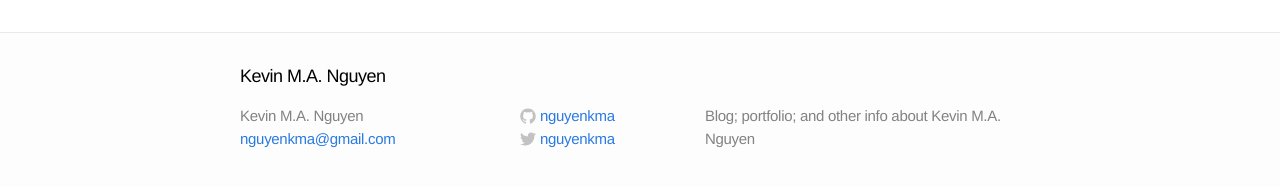
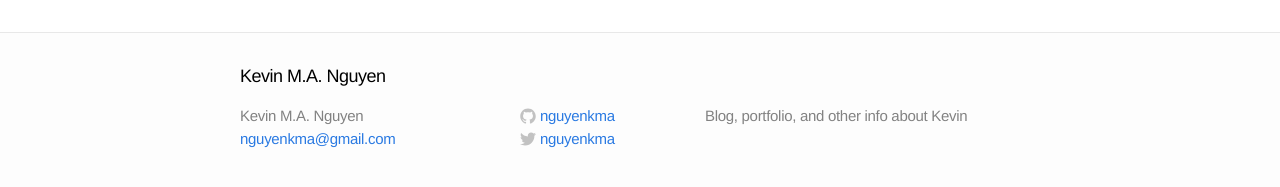
Before and after one commit to nguyenkma/nguyenkma.github.io, a Jekyll site: the page built from about.md, in a window 1280 px wide. Shown: the part 338-525 px from the top of the page. Built offline with Jekyll 4.4.1, drawn with Linux system fonts in a browser that asks for light colours.

Commit message:
changed _config.yml

```diff
--- a/_config.yml
+++ b/_config.yml
@@ -1,7 +1,7 @@
 # Site settings
 title: Kevin M.A. Nguyen
 email: nguyenkma@gmail.com
-description: Blog; portfolio; and other info about Kevin M.A. Nguyen
+description: Blog, portfolio, and other info about Kevin
 baseurl: ""
 url: www.linkedin.com/in/nguyenkma
 twitter_username: nguyenkma
```
